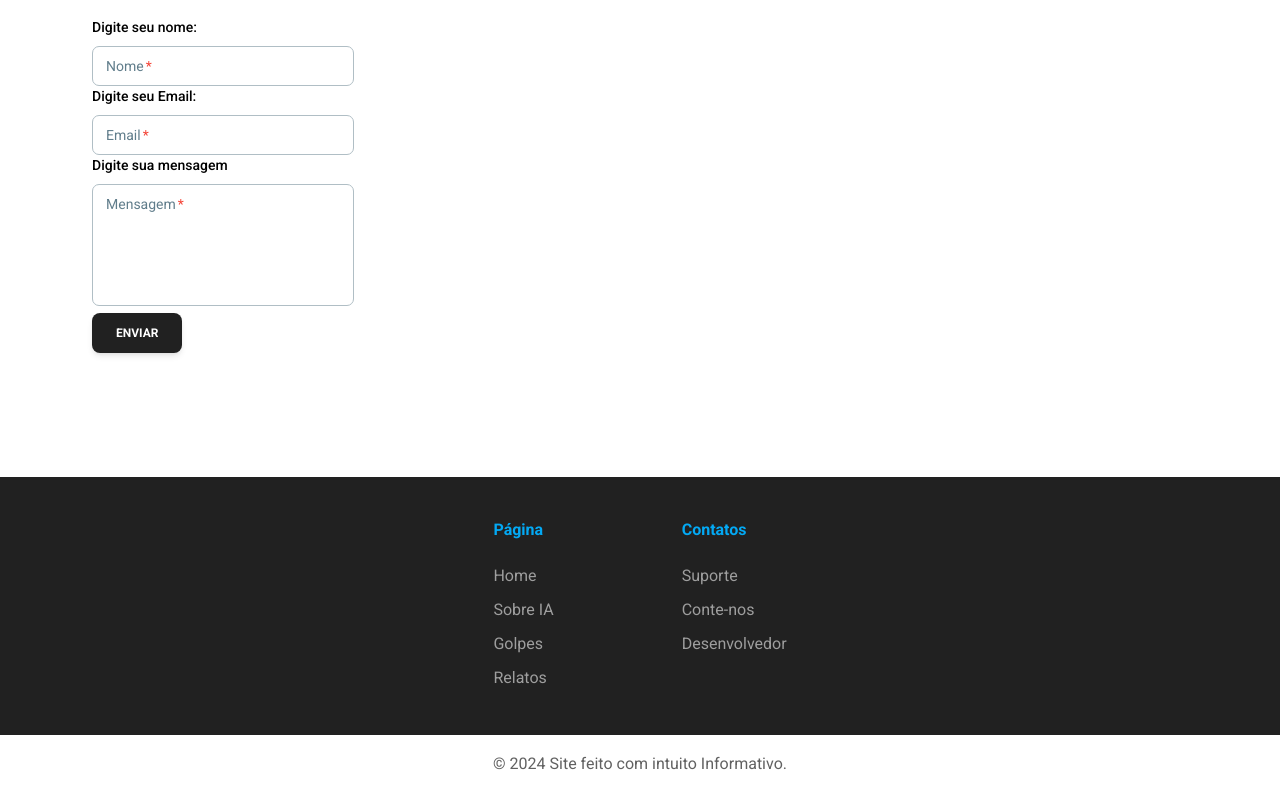
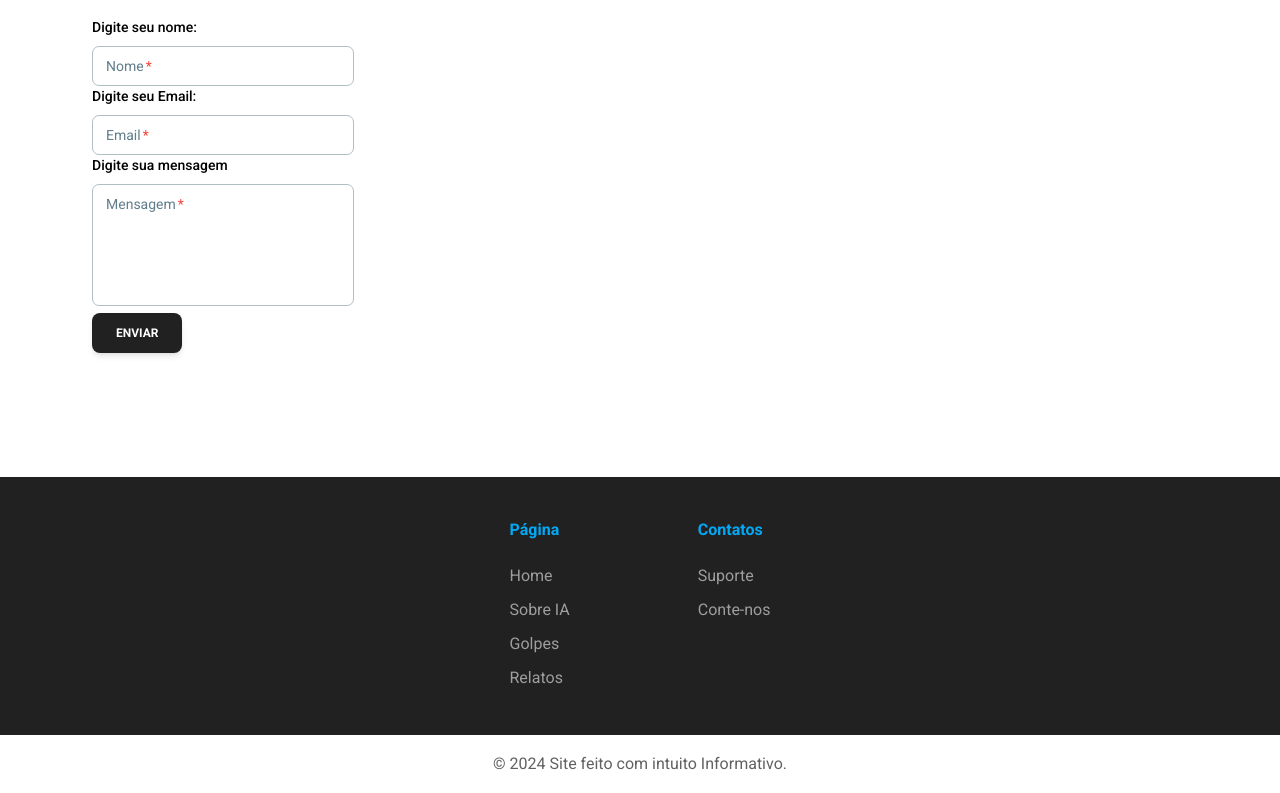
Before and after one commit to LeandroNunes11/GolpesDeIA, a Next.js app: page / in a window 1280 px wide. Shown: the part 4387-5180 px from the top of the page. Built offline with nearby package versions, Linux system fonts and the light colour scheme.

Commit message:
delete desenvolvedor

```diff
--- a/src/components/footer.tsx
+++ b/src/components/footer.tsx
@@ -20,11 +20,6 @@ const LINKS = [
 		items: [
 			{ name: "Suporte", href: "mailto:sacblogseguranca@gmail.com" },
 			{ name: "Conte-nos", href: "#conte-nos" },
-			{
-				name: "Desenvolvedor",
-				href: "https://linktr.ee/leandronunes.dev",
-				Target: "_blank"
-			},
 		],
 	},
 ];
```
